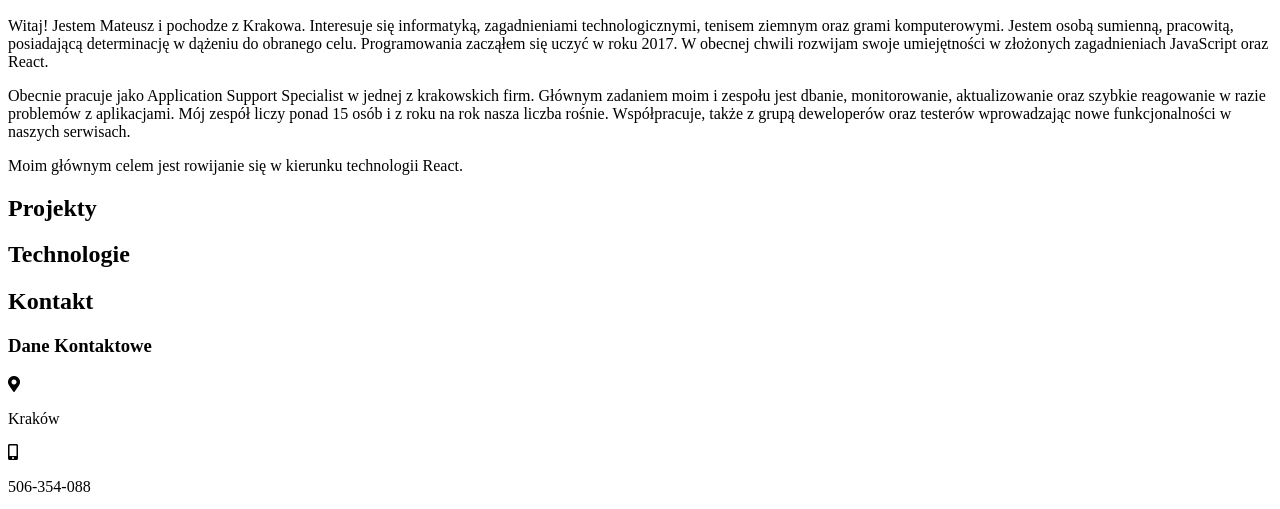
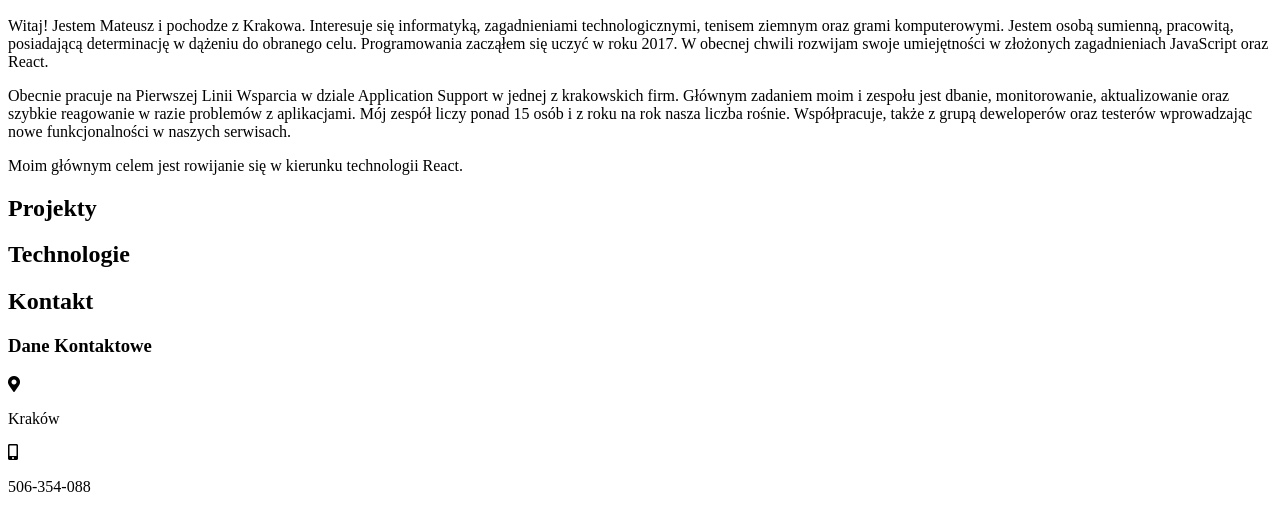
Before and after one commit to Vuzeta/portfolio_bootstrap, a website: page src/index.html in a window 1280 px wide. Shown: the part 279-788 px from the top of the page. Drawn offline with Linux system fonts and the light colour scheme.

Commit message:
fixed about me

```diff
--- a/src/index.html
+++ b/src/index.html
@@ -48,7 +48,8 @@
                 zacząłem się uczyć w roku 2017.
                 W obecnej chwili rozwijam swoje umiejętności w złożonych zagadnieniach JavaScript oraz React.
             </p>
-            <p class="about__description">Obecnie pracuje jako Application Support Specialist w jednej z krakowskich
+            <p class="about__description">Obecnie pracuje na Pierwszej Linii Wsparcia w dziale Application Support w
+                jednej z krakowskich
                 firm.
                 Głównym zadaniem moim i zespołu jest dbanie, monitorowanie, aktualizowanie oraz szybkie reagowanie w
                 razie problemów z aplikacjami. Mój zespół liczy ponad 15 osób i z roku na rok nasza liczba
```
